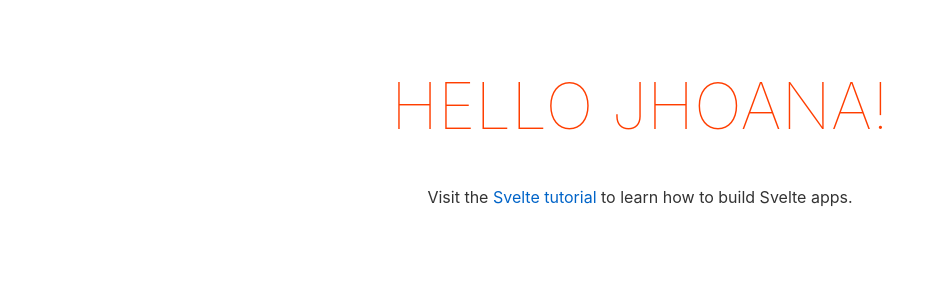
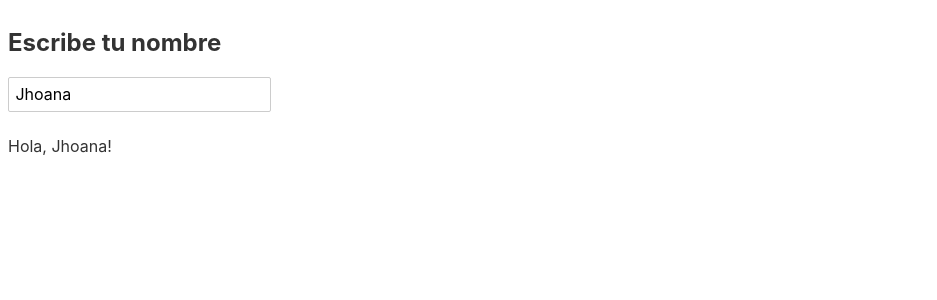
Before and after one commit to JhoanaVicente/webNotas, a Svelte app: page / in a window 1280 px wide. Shown: the top 300 px of the page, without its empty margins (0-937 px from the left). Built offline with nearby package versions, Linux system fonts and the light colour scheme.

Commit message:
Adding input in App.svelte

```diff
--- a/src/App.svelte
+++ b/src/App.svelte
@@ -1,30 +1,17 @@
 <script>
-	export let name;
+	let nombre= 'Jhoana';
 </script>
 
 <main>
-	<h1>Hello {name}!</h1>
-	<p>Visit the <a href="https://svelte.dev/tutorial">Svelte tutorial</a> to learn how to build Svelte apps.</p>
+	<h2>Escribe tu nombre</h2>
+	<input type="text" name="" id="" bind:value={nombre}>
+
+	<p>Hola, {nombre}!</p>
 </main>
 
 <style>
-	main {
-		text-align: center;
-		padding: 1em;
-		max-width: 240px;
-		margin: 0 auto;
+	h1 {
+		color: green;
 	}
 
-	h1 {
-		color: #ff3e00;
-		text-transform: uppercase;
-		font-size: 4em;
-		font-weight: 100;
-	}
-
-	@media (min-width: 640px) {
-		main {
-			max-width: none;
-		}
-	}
 </style>
--- a/src/main.js
+++ b/src/main.js
@@ -3,7 +3,7 @@ import App from './App.svelte';
 const app = new App({
 	target: document.body,
 	props: {
-		name: 'Jhoana'
+
 	}
 });
 
```
